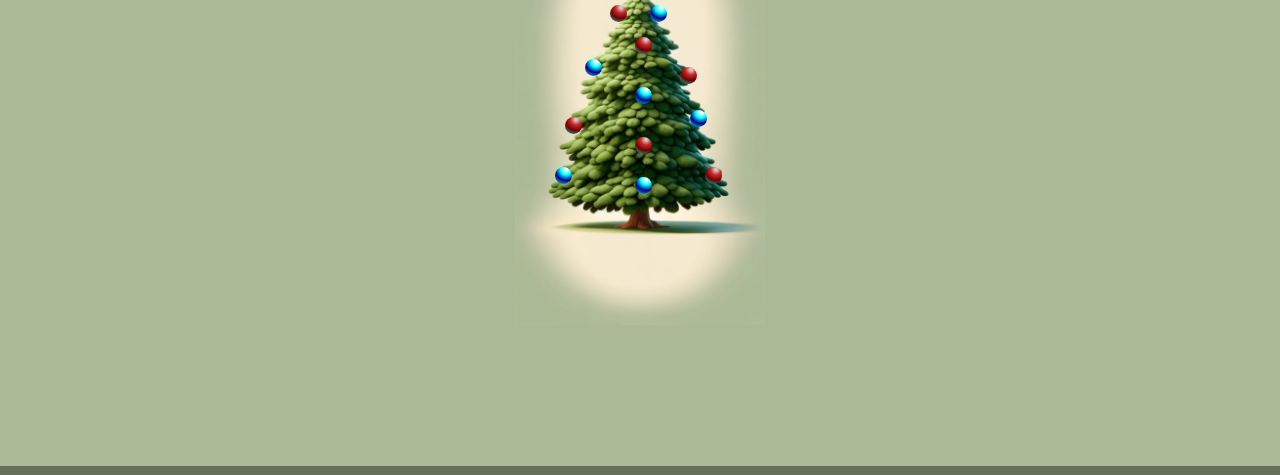
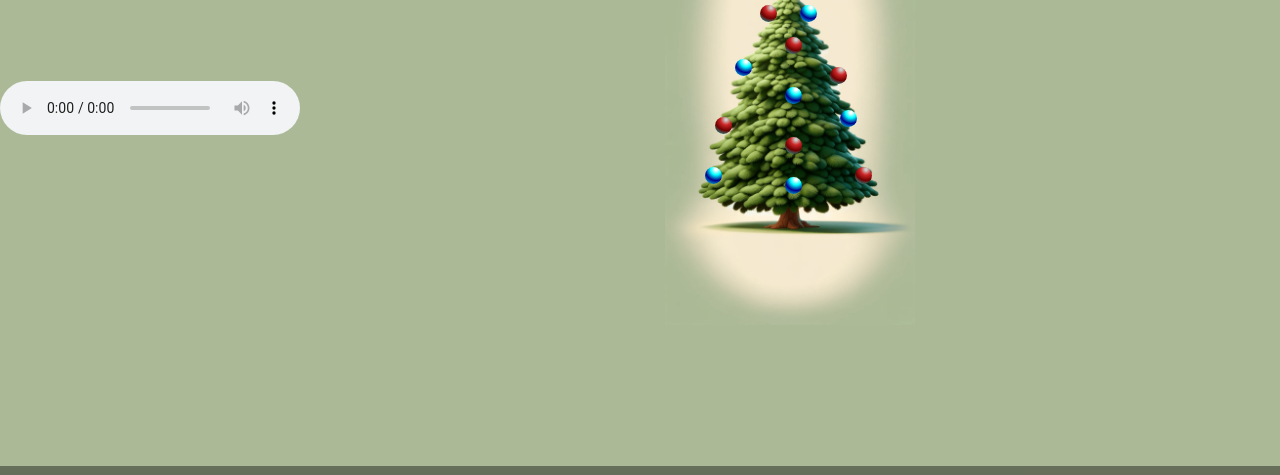
Before and after one commit to egpennington/christmastreelights, a plain HTML site: page index.html in a window 1280 px wide. Shown: the part 292-767 px from the top of the page. Drawn offline with Linux system fonts and the light colour scheme.

Commit message:
Update index.html
added audio to top

```diff
--- a/index.html
+++ b/index.html
@@ -14,6 +14,10 @@
     	<link rel="manifest" href="/site.webmanifest">
     </head>
     <body>
+	<audio controls autoplay loop class="audio">
+            <source src="oChristmasTree.mp3" type="audio/mp3">
+            Your browser does not support the audio element.
+        </audio>
         <section>
             <img src="tree1.png" alt="christmas tree">
             <div class="star">⭐️</div>
```
